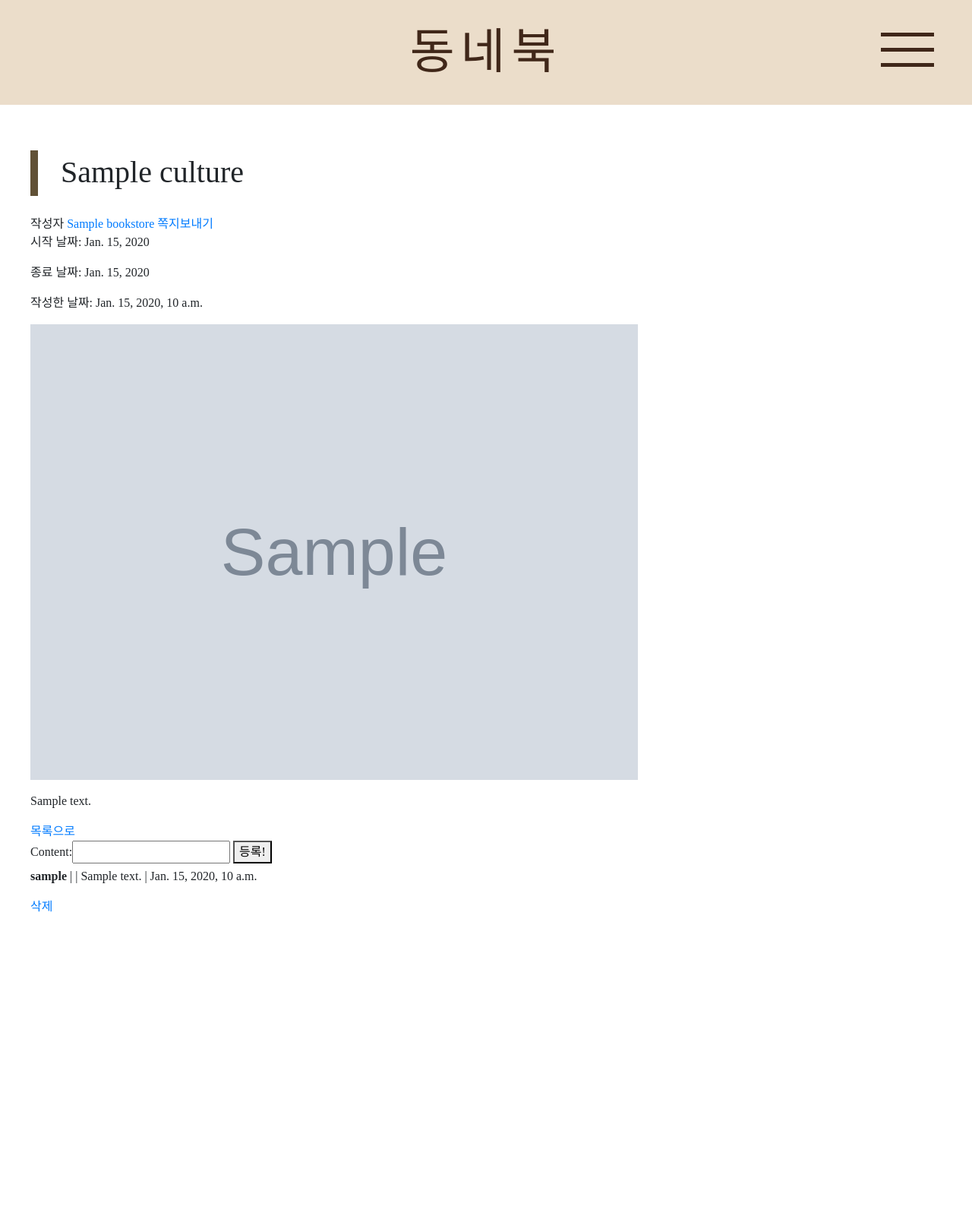
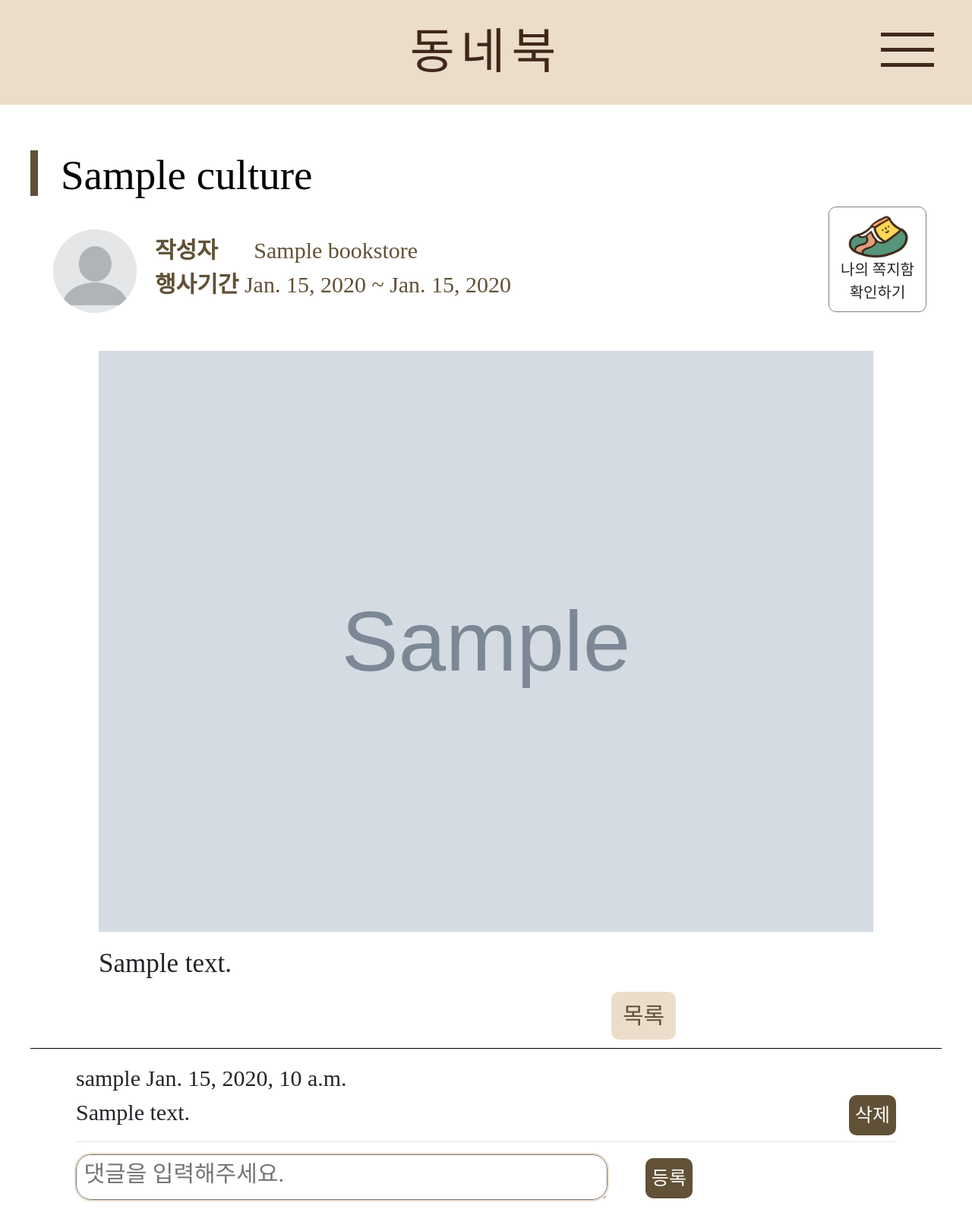
Before and after one commit to doewanju/dnbook, a Django app: page /others/detail/1 in a window 1280 px wide. Shown: the whole page at 76% size. Before the commit the page ends 1201 px from the top, so only its background shows below. Run offline with Django 3.2, Linux system fonts and the light colour scheme; a user stored in the database is signed in; tables that the repository leaves empty hold one stand-in row (values such as "Sample post"); grey boxes marked "Sample" are stand-in pictures; some libraries are stand-ins or nearby versions; some web fonts are replaced.

Commit message:
문화detail 조금남음

```diff
--- a/others/forms.py
+++ b/others/forms.py
@@ -2,6 +2,8 @@ from django import forms
 from .models import Comment, Culture
 
 class CommentForm(forms.ModelForm):
+    content = forms.CharField(widget=forms.Textarea(attrs={'placeholder':' 댓글을 입력해주세요.'}), label='')
+
     class Meta:
         model = Comment
         fields = ['content']
--- a/others/static/css/culturedetail.css
+++ b/others/static/css/culturedetail.css
@@ -15,10 +15,116 @@
 }
 .title{
     margin-left: 40px;
-    margin-top: 5px;
+    font-size: 55px;
+    color: black;
+}
+img.myprofile_img {
+    border-radius: 100%;
+    width: 110px;
+    height: 110px;
+    margin-left: 30px;
+    margin-bottom: 50px;
 }
 
+.postinfo{
+    display: inline-block;
+    font-size: 30px;
+    margin-left: 20px;
+    color: #615136;
+}
+.topinfo{
+    margin-top: 30px;
+    width: 700px;
+    display: inline-block;
+}
+.sendmessage{
+    float: right;
+    padding: 10px 15px 10px 15px;
+    font-size: 20px;
+    border-radius: 10px;
+    border: 1px solid gray;
+    font-family: 'YiSunShinDotumM';
+    margin-right: 20px;
+}
+div.writer{
+    font-weight: 1000;
+}
+div.writer a{
+    margin-left: 40px;
+    font-weight: normal;
+}
+.period .span1{
+    font-weight: 1000;
+}
+.period .span2{
+    font-weight: normal;
+}
+.postinfo a:link { color:#615136; text-decoration: none;}
+.postinfo a:visited { color: #615136; text-decoration: none;}
+.postinfo a:hover { color: #615136; text-decoration: none;}
 
-.table a:link { color:#615136; text-decoration: none;}
-.table a:visited { color: #615136; text-decoration: none;}
-.table a:hover { color: #615136; text-decoration: none;}
+.contents{
+    width: 85%;
+    display: block;
+    margin-left: auto;
+    margin-right: auto;
+    font-size: 35px;
+}
+.center-img{
+    width: 100%;
+    display: block;
+    margin-left: auto;
+    margin-right: auto;
+}
+
+.golist-btn{
+    background-color: #EBDDCA;
+    padding: 15px 15px 15px 15px;
+    font-size: 30px;
+    border-radius: 10px;
+    /* box-shadow: 5px 5px 4px lightgrey; */
+    font-family: 'YiSunShinDotumM';
+    margin-left: 675px;
+}
+a.golist-btn:link { color:#615136; text-decoration: none;}
+a.golist-btn:visited { color: #615136; text-decoration: none;}
+a.golist-btn:hover { color: #615136; text-decoration: none;}
+
+.comments{
+    width: 90%;
+    display: block;
+    margin-left: auto;
+    margin-right: auto;
+    font-size: 30px;
+}
+textarea{
+    width: 700px;
+    height: 60px;
+    outline: 2px solid #EBDDCA;
+    font-size: 30px;
+    font-family: 'YiSunShinDotumM';
+    border-radius: 20px;
+    margin-left: auto;
+
+}
+button{
+    position: absolute;
+    margin: 5px 0px 0px 50px;
+    font-family: 'YiSunShinDotumM';
+    font-size: 25px;
+    background-color: #615136;
+    border: 0px;
+    color:white;
+    border-radius: 10px;
+    padding: 8px;
+}
+.delete{
+    font-family: 'YiSunShinDotumM';
+    font-size: 25px;
+    background-color: #615136;
+    border: 0px;
+    color:white;
+    border-radius: 10px;
+    padding: 8px;
+    float: right;
+}
--- a/others/templates/culturedetail.html
+++ b/others/templates/culturedetail.html
@@ -11,33 +11,79 @@
 <div class="square"></div>
 <h1 class="title">{{culture.title}}</h1>
 
-<br>
-작성자
-<a href="{% url 'storedetail' culture.store.bookstore_id %}">{{culture.store.name}}</a>
-{% if request.user.is_authenticated %}
-<a href="{% url 'chat' culture.store.boss.id %}">쪽지보내기</a>
+<div class="topinfo">
+<a href="{% url 'storedetail' culture.store.bookstore_id %}">
+    {% if profile.profileimg %}
+        <img src="{{profile.profileimg.url}}" alt="" class="myprofile_img">
+    {% else %}
+        <img src="{% static 'images/basic-profile-img.png' %}" class="myprofile_img">
+    {% endif %} </a>
+    <div class="postinfo">
+        <div class="writer">작성자
+            <a href="{% url 'storedetail' culture.store.bookstore_id %}">{{culture.store.name}}</a>
+        </div>
+
+        <div class="period">
+            <span class="span1">행사기간</span>
+            <span class="span2">{{culture.start_time}} ~ {{culture.finish_time}}</span>
+        </div>
+    </div>
+</div>
+
+<!-- <p> 작성한 날짜: {{culture.write_date}}</p> -->
+
+    {% if request.user.is_authenticated %}
+    <div class="sendmessage" style="float: right; text-align: center;">
+    <a href="{% url 'chat' culture.store.boss.id %}">
+        <img src="{% static 'img/logomsg.jpg' %}" style="width: 80px;">
+    </a>
+        {% if culture.store.boss != request.user %}
+        <div style="text-align:center;">{{culture.store.name}}에게<br>쪽지 보내기</div>
+        {% else %}
+        <div style="text-align:center;">나의 쪽지함<br>확인하기</div>
+        {% endif %}
+    {% endif %}
+    </div>
+
+<div class="contents">
+{% if culture.picture %}
+<img src="{{culture.picture.url}}" alt="" class="center-img">
 {% endif %}
-<p> 시작 날짜: {{culture.start_time}}</p>
-<p> 종료 날짜: {{culture.finish_time}}</p>
-<p> 작성한 날짜: {{culture.write_date}}</p>
 
-{% if culture.picture %}
-<img src="{{culture.picture.url}}" alt="" width="800px">
-{% endif %}
 <p>{{culture.content|linebreaks}}</p>
-<a href="{% url 'board' %}">목록으로</a>
+
+<a href="{% url 'board' %}" class="golist-btn">목록</a>
+
+</div>
+
+<hr style="background-color: black;">
+<div class="comments">
+{% for comment in comments %}
+    <div class="comment1">
+    {{comment.user}}  {{ comment.created_at }}
+    <!-- {%if comment.user != request.user%} {% if request.user.is_authenticated %}
+        <a href="{% url 'chat' comment.user.id %}">쪽지보내기</a>
+    {% endif %} {% endif %} -->
+    <br>
+    {{ comment.content }}
+
+
+    {% if comment.user == user %}
+    <a href="{% url 'commentdelete' comment.id %}" class="delete">삭제</a>
+    {% endif %}
+    </div>
+    <hr>
+{% endfor %}
+
 {% if user.is_authenticated %}
 <form method="POST" action="{% url 'commentcreate' culture.id %}">
     {% csrf_token %}
-    {{form}}
-    <button type='submit'>등록!</button>
+    {{form.as_table}}
+    <button type='submit'>등록</button>
 </form>
 {% endif %}
+</div>
 
-{% for comment in comments %}
-    <p><strong>{{comment.user}}</strong> | {%if comment.user != request.user%}{% if request.user.is_authenticated %}<a href="{% url 'chat' comment.user.id %}">쪽지보내기</a>{% endif %}{% endif %} | {{ comment.content }} | {{ comment.created_at }}</p>
-    {% if comment.user == user %}<a href="{% url 'commentdelete' comment.id %}">삭제</a>{% endif %}
-{% endfor %}
 </div>
 </body>
 
```
Also changed, not shown: bookmap/static/css/realmap.css (+36 -11 lines), bookmap/static/css/storedetail.css (+12 -21 lines), bookmap/templates/realmap.html (+4 -4 lines), bookmap/templates/storedetail.html (+5 -5 lines), main/static/css/mypage.css (+4 -4 lines), others/static/img/logomsg.jpg (added).
